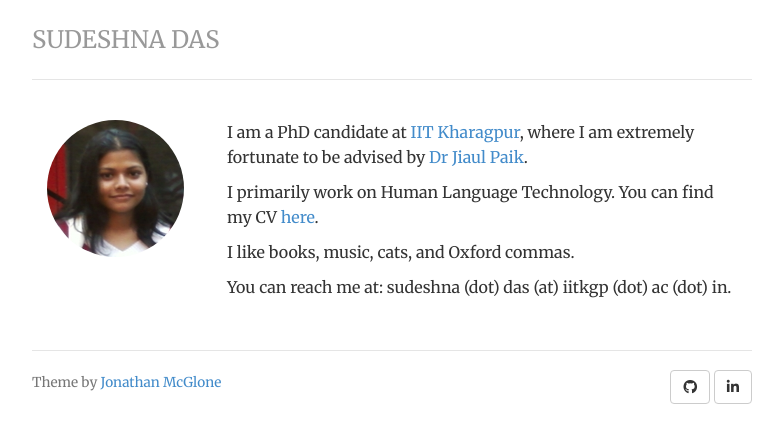
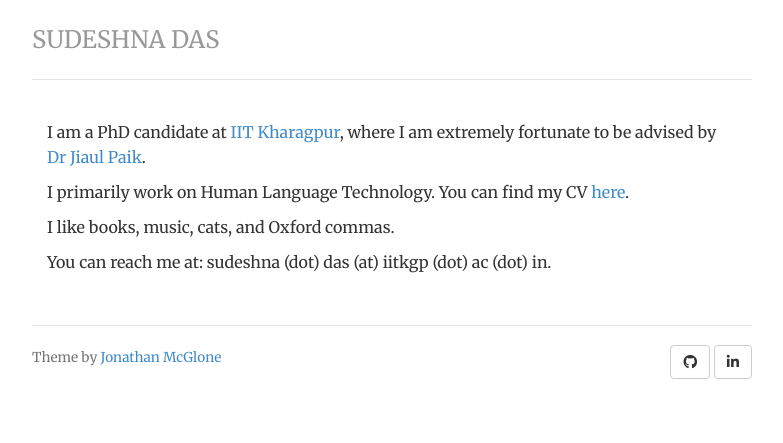
Before and after one commit to das-sudeshna/das-sudeshna.github.io, a Jekyll site: the page built from index.html, in a window 1280 px wide. Shown: the top 443 px of the page, without its empty margins (248-1031 px from the left). Built offline with Jekyll 4.4.1, drawn with Linux system fonts in a browser that asks for light colours; nearby versions of some CDN libraries.

Commit message:
Update index.html

```diff
--- a/index.html
+++ b/index.html
@@ -6,11 +6,7 @@
 <!-- <div class="jumbotron"> -->
 <div class="row marketing">
 
-	<div class="col-sm-3">
-	<img  class="img-circle avatar" alt="Sudeshna Das" src="img/sudeshna-das.jpg"> <!-- make image 135px by 135px for best fit-->
-	</div>
-
-	<div class="col-sm-9">
+	<div class="col-sm-12">
 	<p>I am a PhD candidate at <a href="http://www.iitkgp.ac.in">IIT Kharagpur</a>, where I am extremely fortunate to be advised by <a href="http://www.iitkgp.ac.in/department/GS/faculty/gs-jiaul"> Dr Jiaul Paik</a>.</p>
 
 	<p>I primarily work on Human Language Technology. You can find my CV <a href="https://drive.google.com/open?id=1BJSg24aQFeM1Q5W1LepjAPoufv3D8YvZ">here</a>.</p>
```
